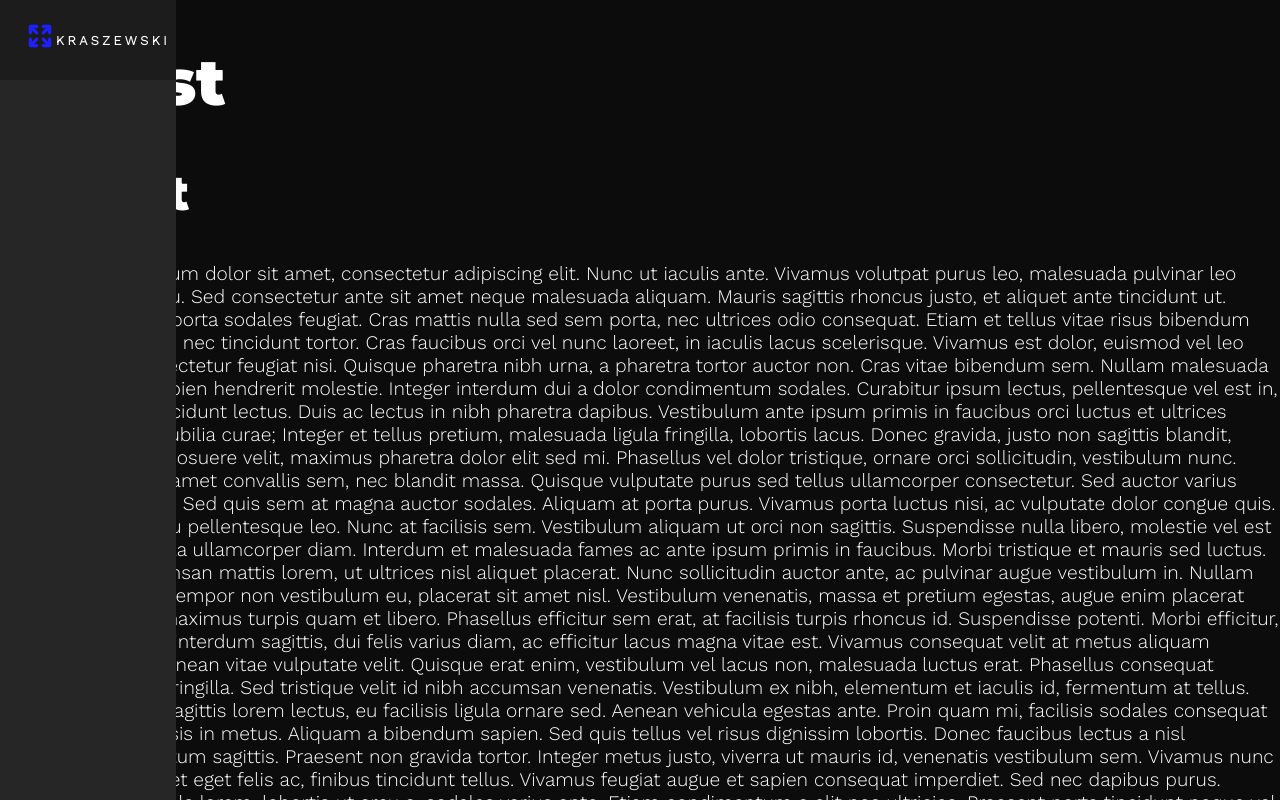
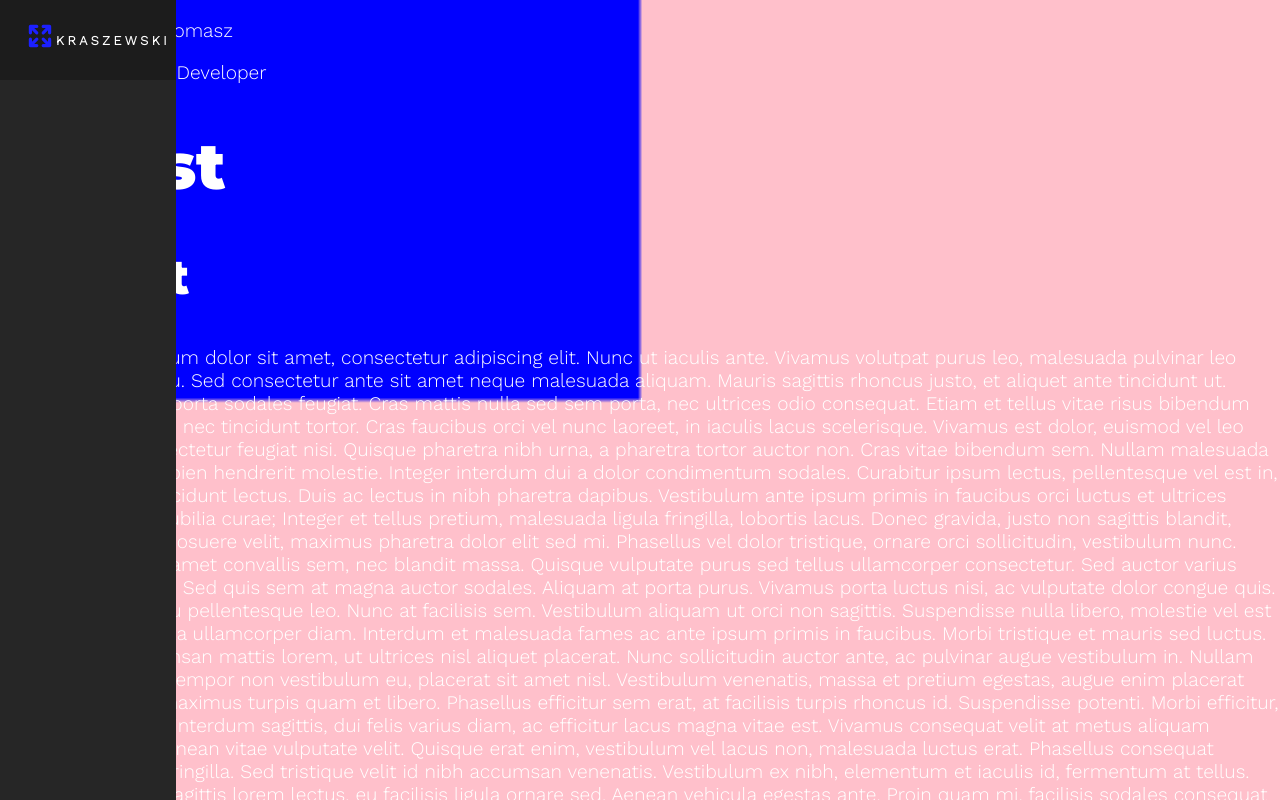
Before and after one commit to Snakerrek/portfolio, a React (Create React App) app: page / in a window 1280 px wide. Shown: the top 800 px of the page. Built offline with nearby package versions, Linux system fonts and the light colour scheme.

Commit message:
Added structure for canvas usage

```diff
--- a/src/App.tsx
+++ b/src/App.tsx
@@ -2,12 +2,14 @@ import React from "react";
 import { GlobalStyle } from "./GlobalStyle";
 
 import Navbar from "./components/Navbar/Navbar";
+import Home from "./components/Home/Home";
 
 const App: React.FC = () => {
   return (
     <div className="App">
       <Navbar />
       <main>
+        <Home />
         <h1>Test</h1>
         <h2>Test</h2>
         <p>
--- /dev/null
+++ b/src/components/Canvas/Canvas.styles.ts
@@ -0,0 +1,11 @@
+import styled from "styled-components";
+
+export const CanvasDiv = styled.canvas`
+  position: absolute;
+  width: 100%;
+  height: 100%;
+  background: pink;
+  top: 0;
+  left: 0;
+  z-index: -1;
+`;
--- /dev/null
+++ b/src/components/Canvas/Canvas.tsx
@@ -0,0 +1,19 @@
+import React, { useRef, useEffect } from "react";
+
+import { CanvasDiv } from "./Canvas.styles";
+
+const Canvas = () => {
+  const canvasRef = useRef(null);
+
+  useEffect(() => {
+    const canvas: any = canvasRef.current;
+    const ctx = canvas.getContext("2d");
+
+    ctx.fillStyle = "blue";
+    ctx.fillRect(0, 0, ctx.canvas.width / 2, ctx.canvas.height / 2);
+  }, []);
+
+  return <CanvasDiv ref={canvasRef} />;
+};
+
+export default Canvas;
--- /dev/null
+++ b/src/components/Home/Home.styles.ts
@@ -0,0 +1,6 @@
+import styled from "styled-components";
+
+export const HomeWrapper = styled.div`
+  width: 100vh;
+  width: 100;
+`;
--- /dev/null
+++ b/src/components/Home/Home.tsx
@@ -0,0 +1,15 @@
+import React from "react";
+
+import Canvas from "../Canvas/Canvas";
+
+const Home: React.FC = () => {
+  return (
+    <>
+      <p>Hello I'm Tomasz</p>
+      <p>Front-End Developer</p>
+      <Canvas />
+    </>
+  );
+};
+
+export default Home;
--- /dev/null
+++ b/src/react-app-env.d.ts
@@ -0,0 +1 @@
+/// <reference types="react-scripts" />
```
